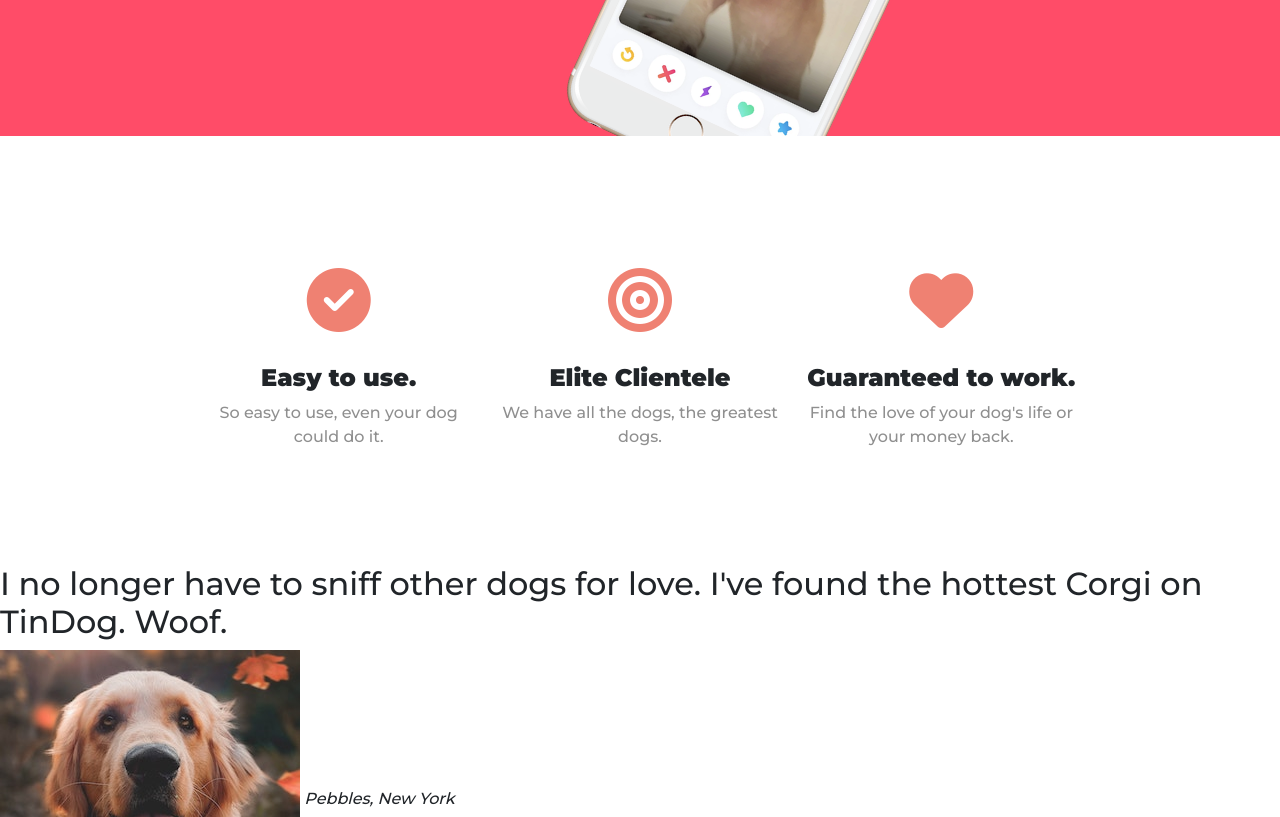
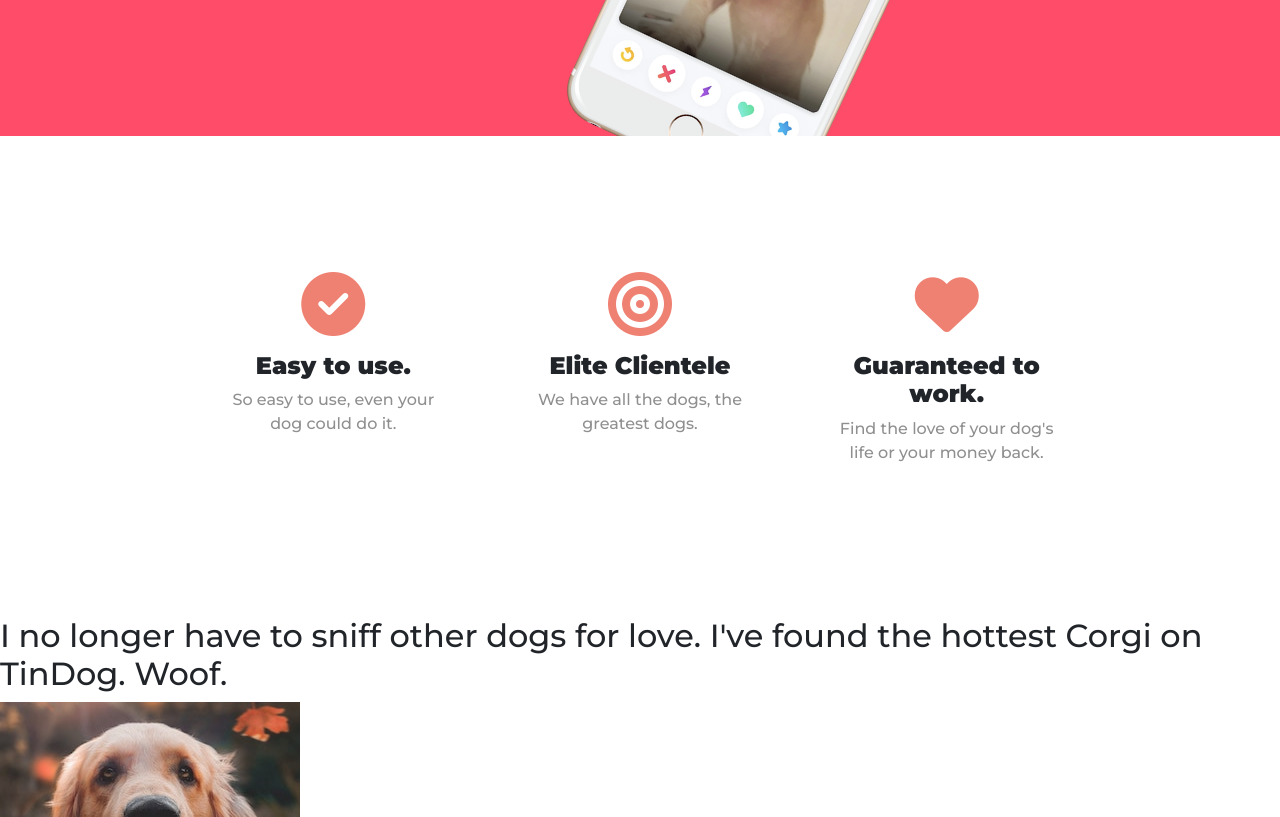
Before and after one commit to cekstedt/Bootstrap-Installation, a plain HTML site: page index.html in a window 1280 px wide. Shown: the part 520-1337 px from the top of the page. Drawn offline with nearby package versions, Linux system fonts and the light colour scheme.

Commit message:
Feature section restyled after watching solution video.

```diff
--- a/css/styles.css
+++ b/css/styles.css
@@ -54,14 +54,18 @@
 /* Features Section */
 
 #features {
+  padding: 7% 15%;
+  /* margin: 100px 200px; */
+}
+
+.feature-box {
   text-align: center;
-  margin: 100px 200px;
+  padding: 5%;
 }
 
 .feature-icon {
   color: #ef8172;
-  font-size: 4rem;
-  line-height: 2;
+  margin-bottom: 1rem;
 }
 
 .feature-icon:hover {
--- a/index.html
+++ b/index.html
@@ -69,18 +69,18 @@
 
   <section id="features">
     <div class="row">
-      <div class="col-lg-4">
-        <span class="fa-solid fa-circle-check feature-icon"></span>
+      <div class="col-lg-4 feature-box">
+        <span class="fa-solid fa-circle-check fa-4x feature-icon"></span>
         <h3 class="feature-title">Easy to use.</h3>
         <p class="feature-desc">So easy to use, even your dog could do it.</p>
       </div>
       <div class="col-lg-4 feature-box">
-        <span class="fa-solid fa-bullseye feature-icon"></span>
+        <span class="fa-solid fa-bullseye fa-4x feature-icon"></span>
         <h3 class="feature-title">Elite Clientele</h3>
         <p class="feature-desc">We have all the dogs, the greatest dogs.</p>
       </div>
       <div class="col-lg-4 feature-box">
-        <span class="fa-solid fa-heart feature-icon"></span>
+        <span class="fa-solid fa-heart fa-4x feature-icon"></span>
         <h3 class="feature-title">Guaranteed to work.</h3>
         <p class="feature-desc">Find the love of your dog's life or your money back.</p>
       </div>
```
